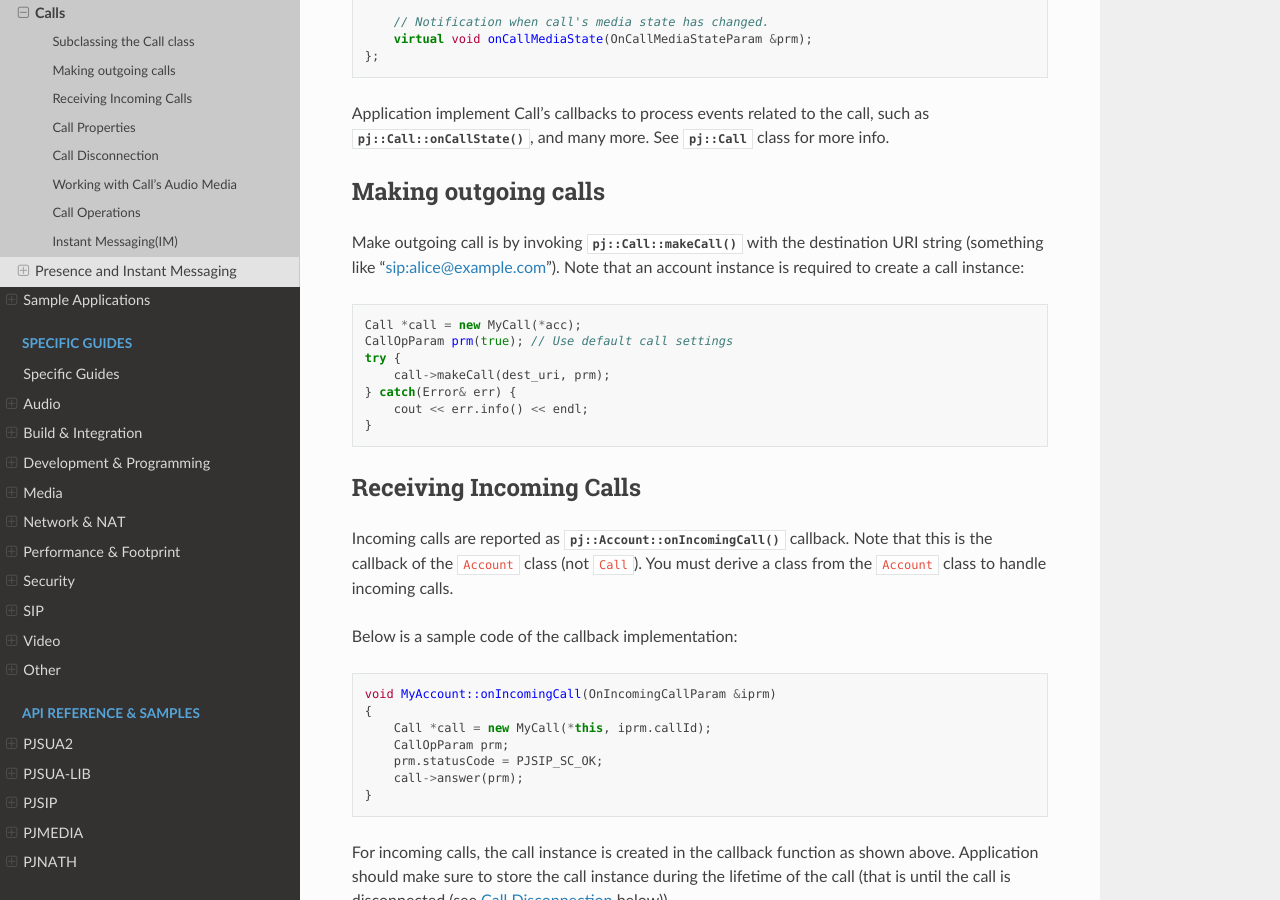
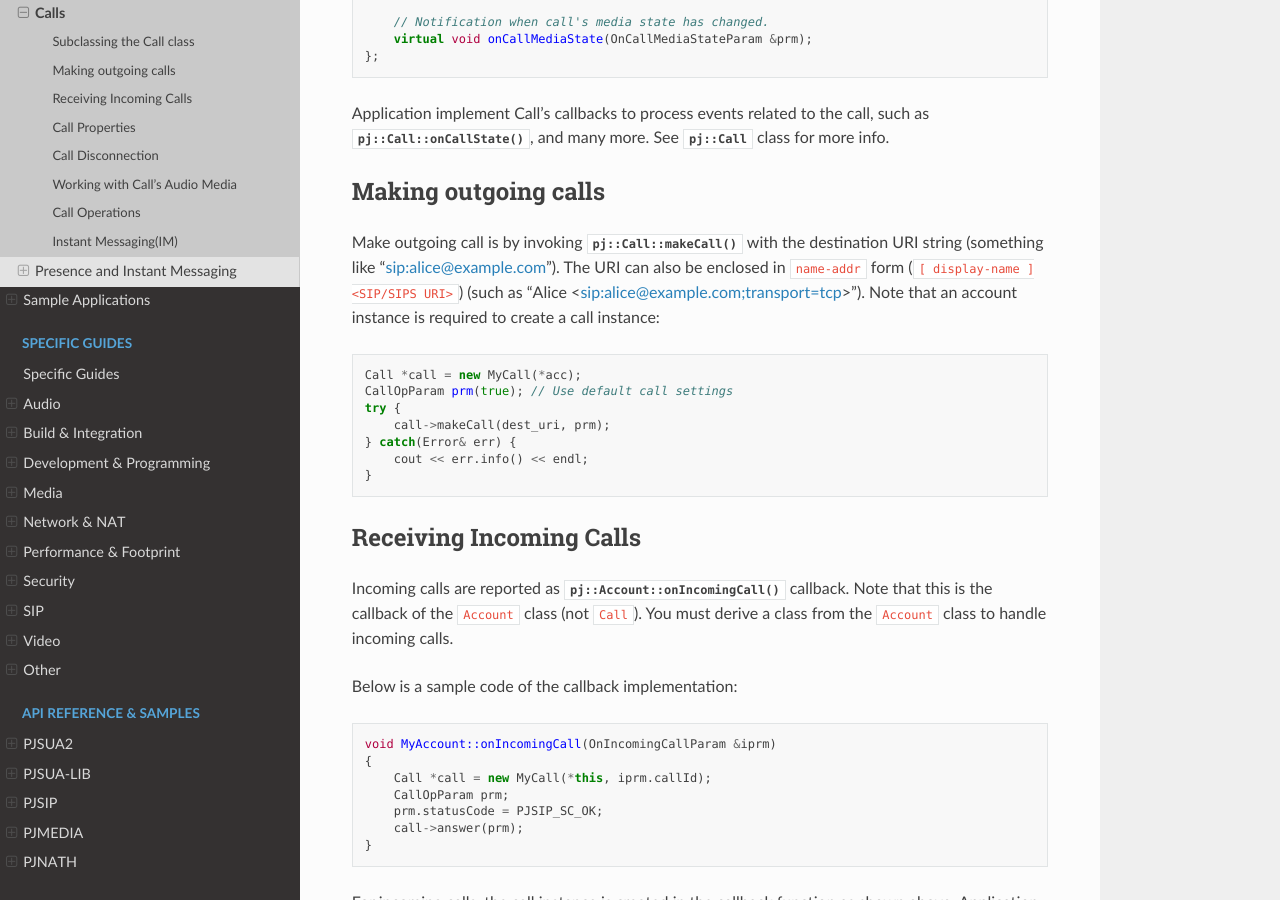
Before and after one commit to pjsip/pjproject_docs, a Sphinx documentation site: the page built from docs/source/pjsua2/using/call.rst, in a window 1280 px wide and 900 px high, scrolled down 807 px. Built offline with Sphinx 7.4.7 and the Read the Docs theme 2.0.0, drawn with Linux system fonts in a browser that asks for light colours; the version number could not be read and is left out.

Commit message:
Update call.rst

```diff
--- a/docs/source/pjsua2/using/call.rst
+++ b/docs/source/pjsua2/using/call.rst
@@ -39,8 +39,9 @@ for more info.
 Making outgoing calls
 --------------------------------------
 Make outgoing call is by invoking :cpp:func:`pj::Call::makeCall()` with the destination URI
-string (something like "sip:alice@example.com"). Note that an account instance is required
-to create a call instance:
+string (something like "sip:alice@example.com"). The URI can also be enclosed in ``name-addr``
+form (``[ display-name ] <SIP/SIPS URI>``) (such as "Alice <sip:alice@example.com;transport=tcp>").
+Note that an account instance is required to create a call instance:
 
 .. code-block:: c++
 
```
